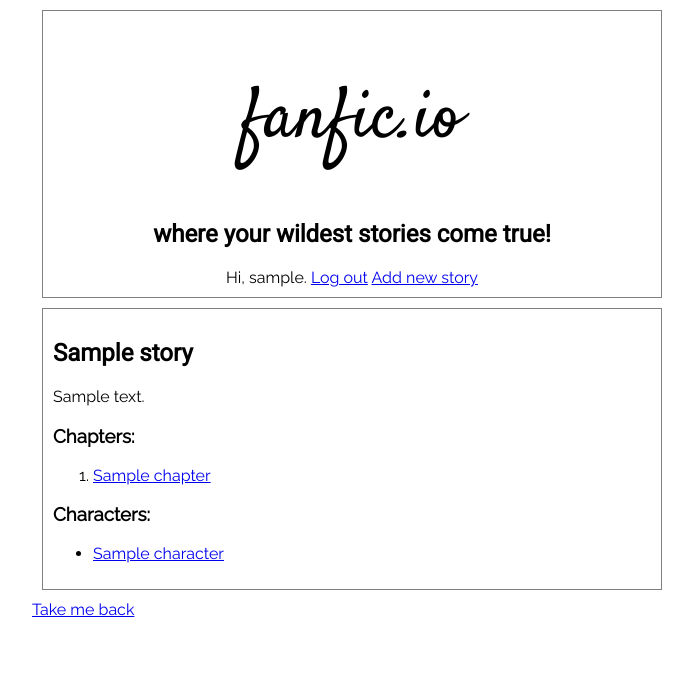
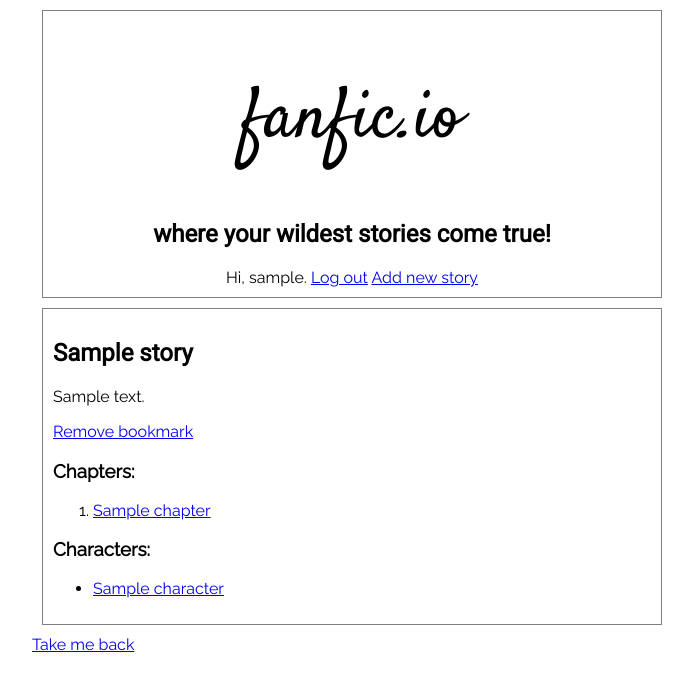
Before and after one commit to monika-osiak/fanfic-io, a Django app: page /works/1/ in a window 1280 px wide. Shown: the top 681 px of the page, without its empty margins (288-981 px from the left). Run offline with Django 3.2, Linux system fonts and the light colour scheme; a user stored in the database is signed in; tables that the repository leaves empty hold one stand-in row (values such as "Sample post").

Commit message:
adding and removing bookmarks enabled

```diff
--- a/works/templates/works/get_story.html
+++ b/works/templates/works/get_story.html
@@ -4,6 +4,13 @@
 <div class="content">
     <h2>{{ story.title }}</h2>
     <p>{{ story.description }}</p>
+    {% if user.is_authenticated %}
+        {% if story not in user.profile.bookmarks.all %}
+            <a type="button" href="{% url 'works:add_bookmark' story.id %}">Add bookmark</a>
+        {% else %}
+            <a type="button" href="{% url 'works:remove_bookmark' story.id %}">Remove bookmark</a>
+        {% endif %}
+    {% endif %}
     <h3>Chapters:</h3>
     <ol>
         {% for chapter in story.chapter_set.all %}
--- a/works/urls.py
+++ b/works/urls.py
@@ -8,6 +8,10 @@ urlpatterns = [
     path('', views.IndexView.as_view(), name='index'),
     # .../works/5/
     path('<int:story_id>/', views.get_story, name='get_story'),
+    # .../works/5/add_bookmark
+    path('<int:story_id>/add_bookmark/', views.add_bookmark, name='add_bookmark'),
+    # .../works/5/remove_bookmark
+    path('<int:story_id>/remove_bookmark/', views.remove_bookmark, name='remove_bookmark'),
     # .../works/5/chapters/1
     path('<int:story_id>/chapters/<int:chapter_number>/', views.get_chapter, name='get_chapter'),
     # .../works/5/characters/1
--- a/works/views.py
+++ b/works/views.py
@@ -28,10 +28,27 @@ class ChapterView(generic.DetailView):
 
 def get_story(request, story_id):
     story = get_object_or_404(Story, id=story_id)
+    if request.method == 'POST':
+        request.user.profile.bookmarks.add(story)
+        print('Story successful added to bookmarks!')
     context = {
         'story': story
     }
     return render(request, 'works/get_story.html', context)
+
+
+@login_required()
+def add_bookmark(request, story_id):
+    story = get_object_or_404(Story, id=story_id)
+    request.user.profile.bookmarks.add(story)
+    return HttpResponseRedirect(reverse('works:get_story', args=[story_id]))
+
+
+@login_required()
+def remove_bookmark(request, story_id):
+    story = get_object_or_404(Story, id=story_id)
+    request.user.profile.bookmarks.remove(story)
+    return HttpResponseRedirect(reverse('works:get_story', args=[story_id]))
 
 
 def get_chapter(request, story_id, chapter_number):
```
